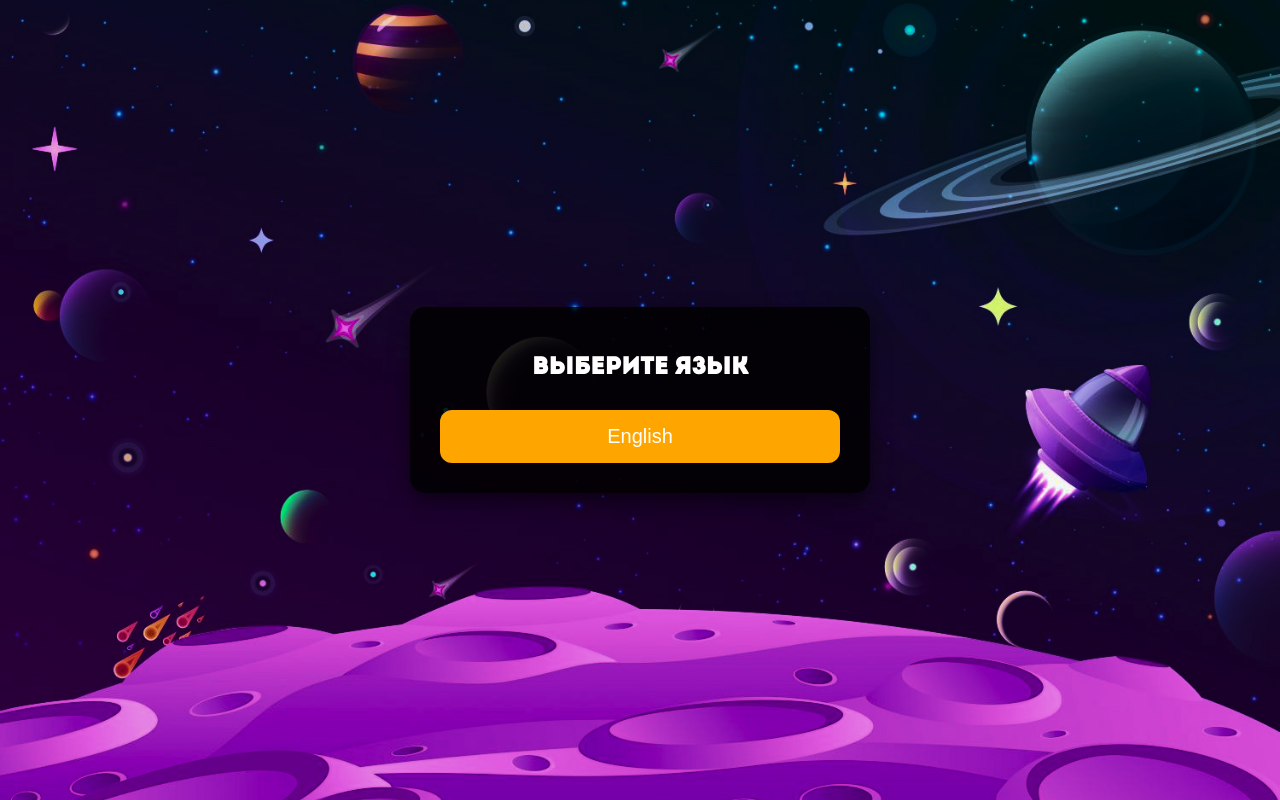
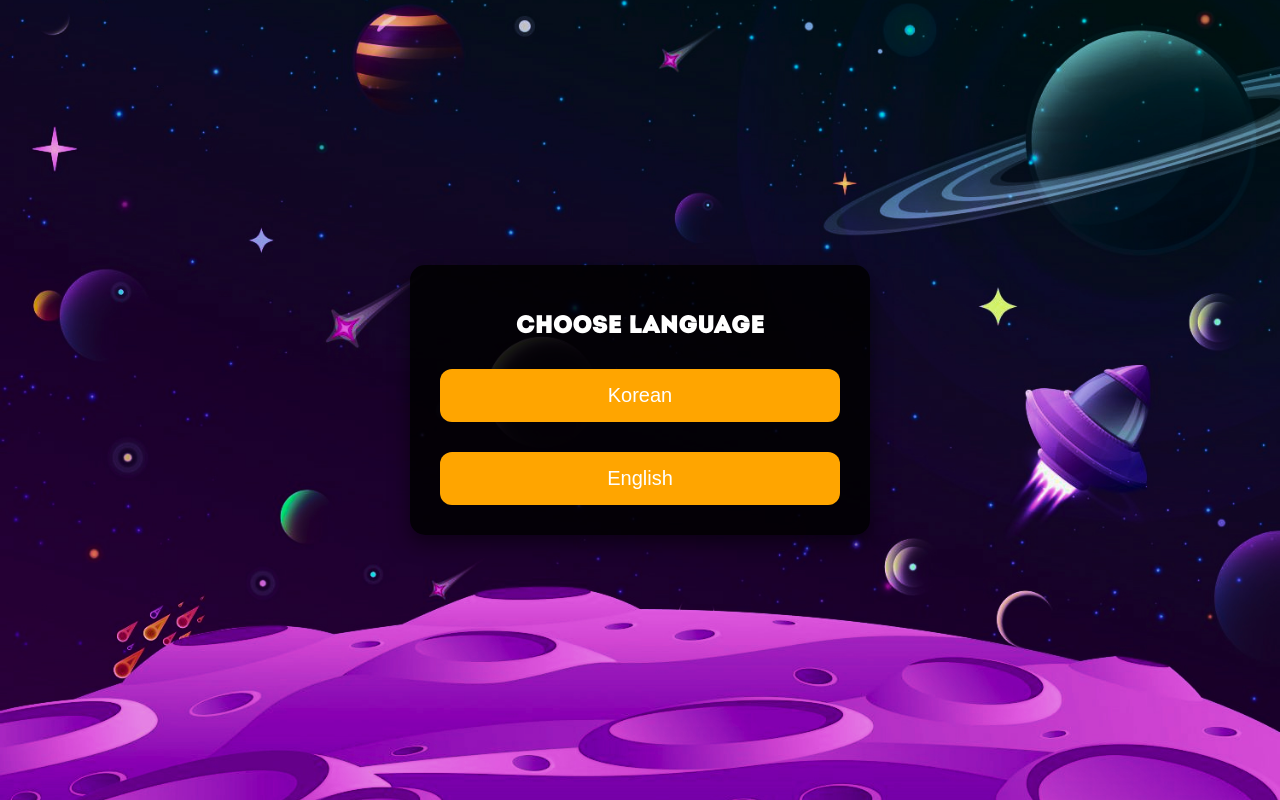
Before and after one commit to carmashina/bot, a plain HTML site: page index.html in a window 1280 px wide. Drawn offline with Linux system fonts and the light colour scheme.

Commit message:
Update index.html

```diff
--- a/index.html
+++ b/index.html
@@ -74,9 +74,9 @@
 </head>
 <body>
     <div class="container" id="languageSelection">
-        <h2>Выберите язык</h2>
+        <h2>Choose language</h2>
         <div class="language-buttons">
-<!--             <button class="button" onclick="selectLanguage('ru')">Русский</button> -->
+            <button class="button" onclick="selectLanguage('ru')">Korean</button>
             <button class="button" onclick="selectLanguage('kz')">English</button>
 <!--             <button class="button" onclick="selectLanguage('uz')">O'zbekcha</button> -->
         </div>
```
